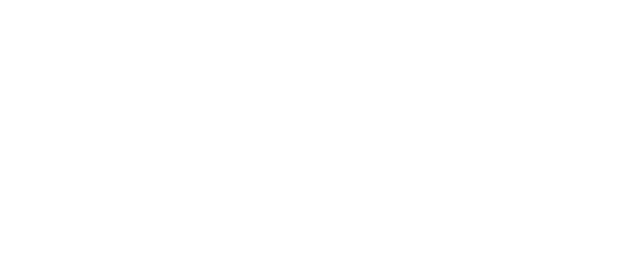
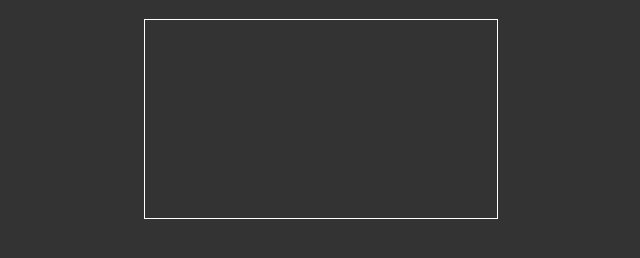
Before and after one commit to arahmaninov/jsgame_test, a plain HTML site: page index.html in a window 1280 px wide. Shown: the whole page, without its empty margins (319-959 px from the left). Drawn offline with Linux system fonts and the light colour scheme.

Commit message:
feat: add js scripts

```diff
--- /dev/null
+++ b/Overworld.js
@@ -0,0 +1,3 @@
+class Overworld {
+
+}
--- a/index.html
+++ b/index.html
@@ -8,9 +8,12 @@
 </head>
 <body>
 	<div class="game-container">
-		<canvas class="game-canvas">
+		<canvas class="game-canvas" width="352" height="198">
 
 		</canvas>
 	</div>
+
+	<script src="Overworld.js"></script>
+	<script src="init.js"></script>
 </body>
 </html>
--- /dev/null
+++ b/init.js
@@ -0,0 +1,5 @@
+(function (){
+
+	console.log('The game is running.');
+
+}) ();
--- a/style.css
+++ b/style.css
@@ -0,0 +1,19 @@
+* {
+	box-sizing: border-box;
+}
+
+body {
+	background: #333;
+	padding: 0;
+	margin: 0;
+	overflow: hidden;
+}
+
+.game-container {
+	position: relative;
+	width: 352px;
+	height: 198px;
+	margin: 0 auto;
+	margin-top: 20px;
+	outline: 1px solid #fff;
+}
```
